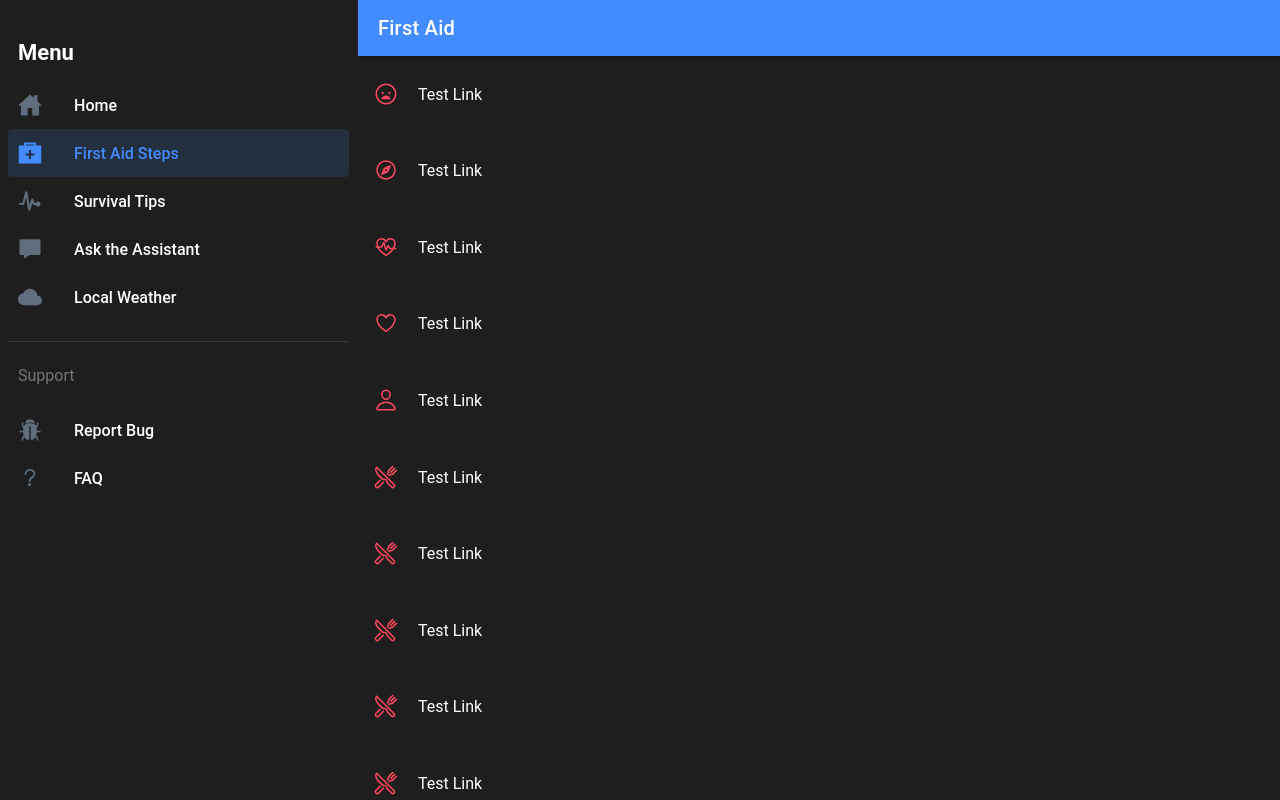
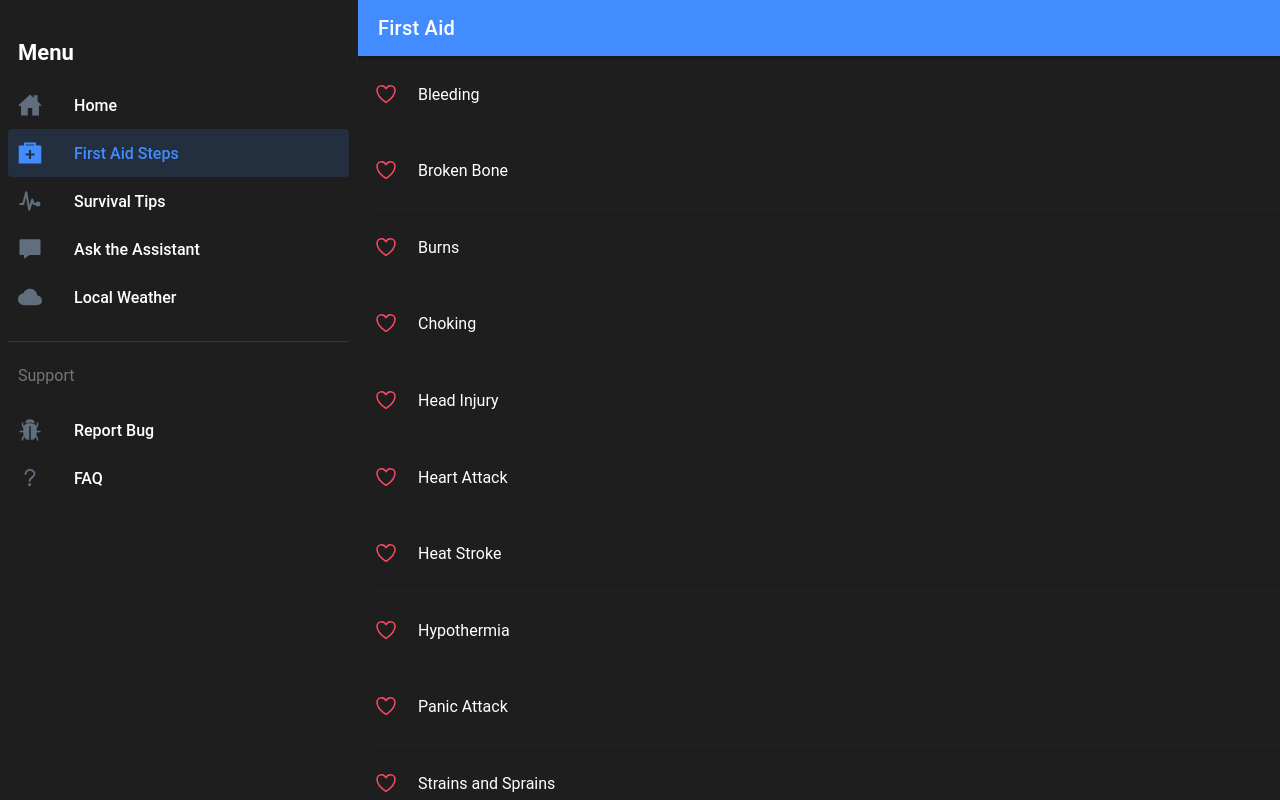
Before and after one commit to BRafters/call4code_deep_blue, a React (Create React App) app in the folder call_for_code/: page /firstaid in a window 1280 px wide. Built offline with nearby package versions, Linux system fonts and the light colour scheme.

Commit message:
first aid links working, displaying steps

```diff
--- a/call_for_code/src/App.tsx
+++ b/call_for_code/src/App.tsx
@@ -51,10 +51,10 @@ const App: React.FC = () => {
 
             <Route path='/home' component={Home} exact/>
             <Route path="/firstaid" component={FirstAid} exact/>
-            <Route path="/firstaid/:name" component={FirstAidSelected}/>
+            <Route path="/firstaid/:id" component={FirstAidSelected}/>
 
             <Route path='/survival' component={Survival} exact/>
-            <Route path='/survival:name' component={SurvivalSelected}/>
+            <Route path='/survival/:name' component={SurvivalSelected}/>
 
             <Route path='/faq' component={Faq} exact/>
             <Route path='/faq/:question' component={FaqSelected}/>
--- a/call_for_code/src/pages/firstaid/FirstAid.tsx
+++ b/call_for_code/src/pages/firstaid/FirstAid.tsx
@@ -2,87 +2,89 @@ import React from 'react';
 import { useParams } from 'react-router';
 import { IonButtons, IonContent, IonHeader, IonIcon, IonMenuButton, IonPage, IonTitle, IonToolbar, IonNav, IonItem, IonLabel, IonList } from '@ionic/react';
 import { sadOutline, compassOutline, fitnessOutline, heartOutline, personOutline, restaurantOutline, roseOutline, snowOutline, walkOutline } from 'ionicons/icons';
+import data from '../../data.json';
 import './FirstAid.css';
 
 const FirstAid: React.FC = () => {
 
-     const items = [
-          {
-               icon: sadOutline,
-               name: "Test Link",
-               color: "danger"
-          },
-          {
-               icon: compassOutline,
-               name: "Test Link",
-               color: "danger"
-          },
-          {
-               icon: fitnessOutline,
-               name: "Test Link",
-               color: "danger"
-          },
-          {
-               icon: heartOutline,
-               name: "Test Link",
-               color: "danger"
-          },
-          {
-               icon: personOutline,
-               name: "Test Link",
-               color: "danger"
-          },
-          {
-               icon: restaurantOutline,
-               name: "Test Link",
-               color: "danger"
-          },
-          {
-               icon: restaurantOutline,
-               name: "Test Link",
-               color: "danger"
-          },
-          {
-               icon: restaurantOutline,
-               name: "Test Link",
-               color: "danger"
-          },
-          {
-               icon: restaurantOutline,
-               name: "Test Link",
-               color: "danger"
-          },
-          {
-               icon: restaurantOutline,
-               name: "Test Link",
-               color: "danger"
-          },
-          {
-               icon: restaurantOutline,
-               name: "Test Link",
-               color: "danger"
-          },
-          {
-               icon: restaurantOutline,
-               name: "Test Link",
-               color: "danger"
-          },
-          {
-               icon: restaurantOutline,
-               name: "Test Link",
-               color: "danger"
-          },
-          {
-               icon: restaurantOutline,
-               name: "Test Link",
-               color: "danger"
-          },
-          {
-               icon: restaurantOutline,
-               name: "Test Link",
-               color: "danger"
-          },
-     ]
+     const items = data[0].firstaid;
+     // const items = [
+     //      {
+     //           icon: sadOutline,
+     //           name: "Test Link",
+     //           color: "danger"
+     //      },
+     //      {
+     //           icon: compassOutline,
+     //           name: "Test Link",
+     //           color: "danger"
+     //      },
+     //      {
+     //           icon: fitnessOutline,
+     //           name: "Test Link",
+     //           color: "danger"
+     //      },
+     //      {
+     //           icon: heartOutline,
+     //           name: "Test Link",
+     //           color: "danger"
+     //      },
+     //      {
+     //           icon: personOutline,
+     //           name: "Test Link",
+     //           color: "danger"
+     //      },
+     //      {
+     //           icon: restaurantOutline,
+     //           name: "Test Link",
+     //           color: "danger"
+     //      },
+     //      {
+     //           icon: restaurantOutline,
+     //           name: "Test Link",
+     //           color: "danger"
+     //      },
+     //      {
+     //           icon: restaurantOutline,
+     //           name: "Test Link",
+     //           color: "danger"
+     //      },
+     //      {
+     //           icon: restaurantOutline,
+     //           name: "Test Link",
+     //           color: "danger"
+     //      },
+     //      {
+     //           icon: restaurantOutline,
+     //           name: "Test Link",
+     //           color: "danger"
+     //      },
+     //      {
+     //           icon: restaurantOutline,
+     //           name: "Test Link",
+     //           color: "danger"
+     //      },
+     //      {
+     //           icon: restaurantOutline,
+     //           name: "Test Link",
+     //           color: "danger"
+     //      },
+     //      {
+     //           icon: restaurantOutline,
+     //           name: "Test Link",
+     //           color: "danger"
+     //      },
+     //      {
+     //           icon: restaurantOutline,
+     //           name: "Test Link",
+     //           color: "danger"
+     //      },
+     //      {
+     //           icon: restaurantOutline,
+     //           name: "Test Link",
+     //           color: "danger"
+     //      },
+     // ]
 
 
      return(
@@ -99,9 +101,9 @@ const FirstAid: React.FC = () => {
           <IonContent>
                {
                     items.map((item, key) => { return(
-                         <IonItem button key={key} routerLink={"firstaid/"+key} >
-                              <IonIcon icon={item.icon} color={item.color}></IonIcon>
-                              <IonLabel className="fonts"> {item.name} </IonLabel>
+                         <IonItem button key={key} routerLink={`firstaid/${item.id}`} >
+                              <IonIcon icon={heartOutline} color="danger"></IonIcon>
+                              <IonLabel className="fonts"> {item.procedure} </IonLabel>
                          </IonItem>
                     )})
                }
--- a/call_for_code/src/pages/firstaid/FirstAidSelected.tsx
+++ b/call_for_code/src/pages/firstaid/FirstAidSelected.tsx
@@ -1,10 +1,16 @@
 import React from 'react';
 import { useParams } from 'react-router';
-import { IonButtons, IonContent, IonHeader, IonIcon, IonMenuButton, IonPage, IonTitle, IonToolbar, IonNav, IonItem, IonLabel, IonList, IonBackButton } from '@ionic/react';
+import { IonButtons, IonContent, IonHeader, IonIcon, IonMenuButton, IonPage, IonTitle, IonToolbar, IonNav, IonItem, IonLabel, IonList, IonBackButton, IonCard, IonCardHeader, IonCardSubtitle, IonCardTitle, IonCardContent} from '@ionic/react';
+import data from '../../data.json';
 import './FirstAid.css';
 
 const FirstAidSelected: React.FC = () => {
     const { id } = useParams<{ id: string; }>();
+
+    const firstAidData = data[0].firstaid;
+
+    const item = firstAidData.filter(FAProcedure => FAProcedure.id === parseInt(id));
+
 
 
 
@@ -18,7 +24,26 @@ const FirstAidSelected: React.FC = () => {
                <IonButtons slot="end">
                <IonMenuButton />
                </IonButtons>
-               <IonTitle> {id} </IonTitle>
+               <IonTitle>{item[0].procedure}</IonTitle>
+               <IonCard>
+            <IonCardHeader>
+                <IonCardTitle>Care steps</IonCardTitle>
+            </IonCardHeader>
+            <IonCardContent>
+              <IonList>
+              {
+                item[0].steps.map((step, index) => {
+                  return (
+                      <IonItem>
+                        {step}
+                      </IonItem>
+                  )
+                })
+
+              }
+              </IonList>
+            </IonCardContent>
+        </IonCard>
           </IonToolbar>
           </IonHeader>
 
```
